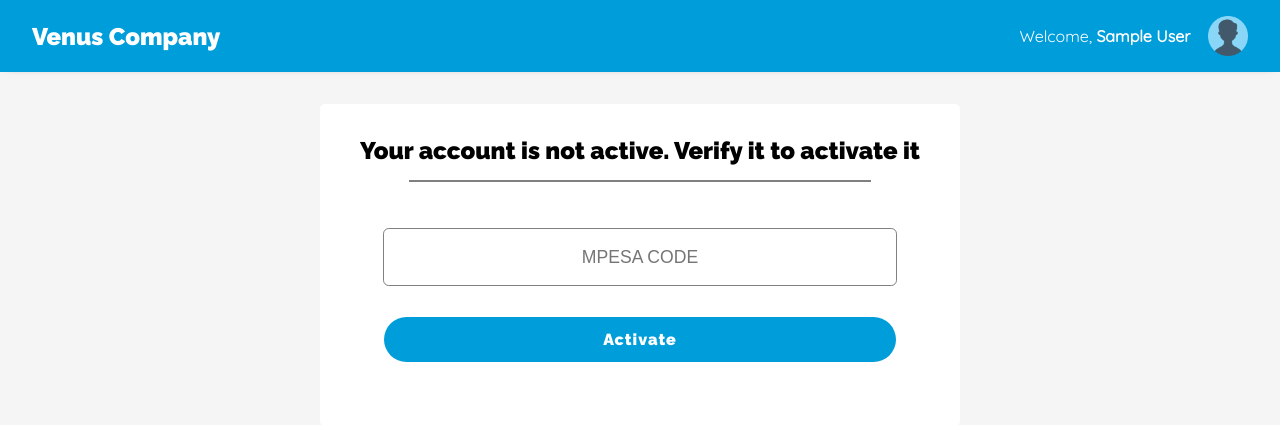
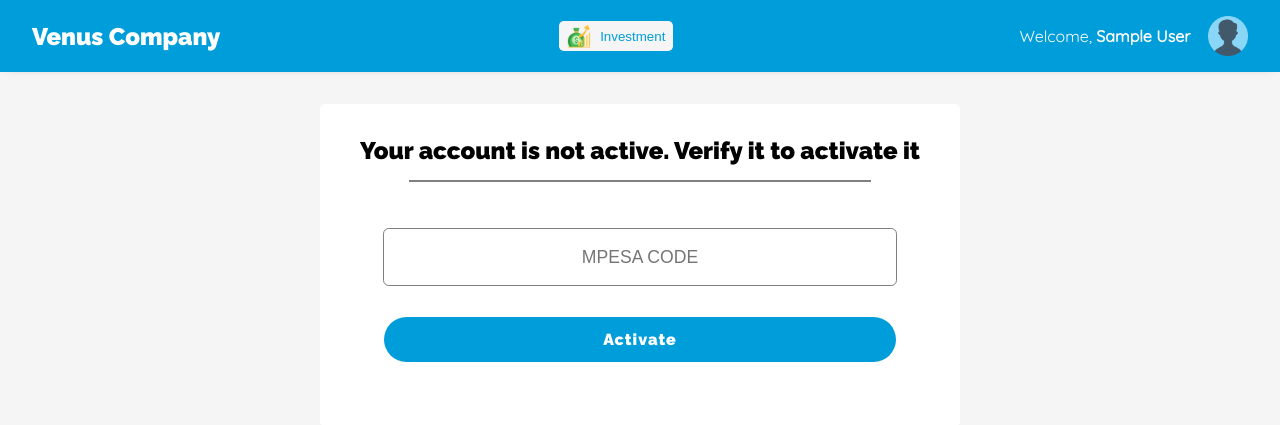
Before and after one commit to kevokagwima/Venus_company, a Flask app: page / in a window 1280 px wide. Shown: the top 425 px of the page. Run offline with Flask 3, Linux system fonts and the light colour scheme; the visitor is signed in with stand-in values (Sample User, id 1); data comes from the database, SQL or seed files in the repository; data that the repository does not hold is empty; some web fonts are replaced.

Commit message:
updated Files

```diff
--- a/app.py
+++ b/app.py
@@ -92,9 +92,17 @@
   mpesa_codes = MpesaCode.query.all()
   return render_template("index.html", roles=roles, mpesa_codes=mpesa_codes, users=users)
 
+@app.route("/investment")
+@login_required
+def investment():
+  return render_template("investment.html")
+
 @app.route("/invited_users/<int:referral_code>")
 @login_required
 def invited_users(referral_code):
+  if current_user.referral_code != referral_code:
+    flash("Invalid URL", category="danger")
+    return redirect(url_for('home'))
   users = Users.query.filter_by(joining_code=referral_code).all()
   return render_template("invited-users.html", users=users)
 
--- a/static/css/layout.css
+++ b/static/css/layout.css
@@ -94,6 +94,22 @@
   color: var(--main-bgcolor);
 }
 
+#investment {
+  display: flex;
+  align-items: center;
+  gap: 0.6rem;
+  background-color: var(--sec-bgcolor);
+  padding: 0.2rem 0.5rem;
+  border: none;
+  color: var(--highlight-bgcolor);
+  border-radius: 0.3rem;
+  cursor: pointer;
+}
+
+#investment img {
+  max-height: 1.5rem;
+}
+
 .links-box {
   display: flex;
   align-items: center;
@@ -173,6 +189,10 @@
 
 .show-bookings {
   display: block;
+}
+
+.booking #investment {
+  margin: 1rem;
 }
 
 .booking p {
@@ -292,7 +312,7 @@
     "Lucida Sans Unicode", Geneva, Verdana, sans-serif;
 }
 
-@media screen and (max-width: 600px) {
+@media screen and (max-width: 700px) {
   header {
     padding-inline: 1rem;
   }
@@ -301,7 +321,8 @@
     display: grid;
   }
 
-  .account {
+  .account,
+  .menu-box a {
     display: none;
   }
 
--- a/templates/layout.html
+++ b/templates/layout.html
@@ -18,6 +18,14 @@
     <a href="{{ url_for('home') }}">
       <h4 id="logo">Venus Company</h4>
     </a>
+    <div class="menu-box">
+      <a href="{{ url_for('investment') }}">
+        <button id="investment">
+          <img src="{{ url_for('static', filename='images/earning.png') }}" alt="investment icon">
+          Investment
+        </button>
+      </a>
+    </div>
     <div class="links-box">
       {% if current_user.is_authenticated %}
       <div class="account">
@@ -55,6 +63,12 @@
     <div class="side-actions">
       <div class="booking">
         {% if current_user.is_authenticated %}
+        <a href="{{ url_for('investment') }}">
+          <button id="investment">
+            <img src="{{ url_for('static', filename='images/earning.png') }}" alt="investment icon">
+            Investment
+          </button>
+        </a>
         <a href="{{ url_for('invited_users', referral_code=current_user.referral_code) }}">
           <p>Invited Users</p>
         </a>
```
Also changed, not shown: static/css/investment.css (added, +17 -0 lines), templates/investment.html (added, +20 -0 lines), static/images/earning.png (added).
